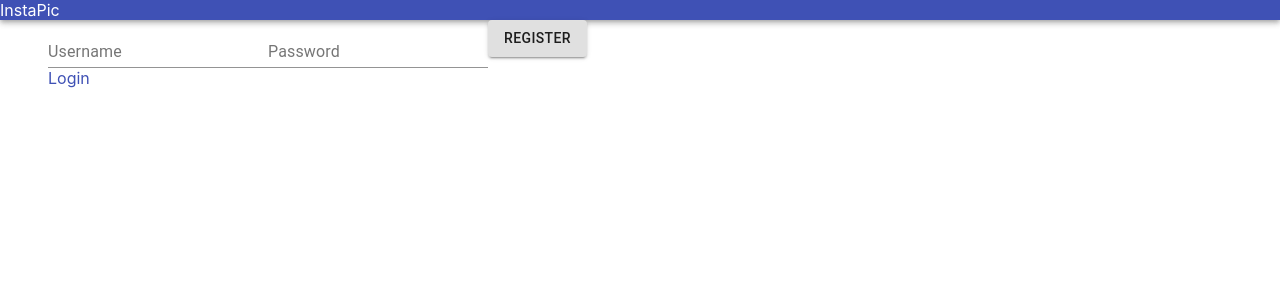
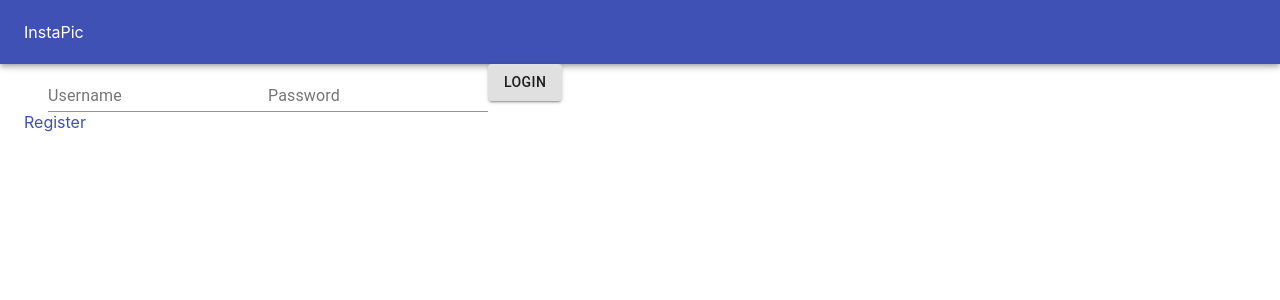
Before and after one commit to stark-falls-12884/stark-falls, a React (Vite) app in the folder frontend/: page /welcome/1 in a window 1280 px wide. Shown: the top 300 px of the page. Built offline with nearby package versions, Linux system fonts and the light colour scheme.

Commit message:
[frontend] Login flow rewrite to Welcome page state based

```diff
--- a/frontend/src/App.tsx
+++ b/frontend/src/App.tsx
@@ -3,21 +3,36 @@ import "./App.css";
 import { Redirect, Route, Switch } from "react-router-dom";
 import { Welcome } from "./page/Welcome";
 import { Post } from "./page/Post";
-import { AppBar } from "@material-ui/core";
+import { AppBar, Button, Toolbar } from "@material-ui/core";
+import { useAppDispatch, useAppSelector } from "./store";
+import { userLogout } from "./mainSlice";
 
 function App() {
+  const user = useAppSelector((state) => state.main.user);
+  const dispatch = useAppDispatch();
   return (
     <div>
-      <AppBar position="static">InstaPic</AppBar>
-      <Switch>
-        <Route path="/post/:author?">
-          <Post />
-        </Route>
-        <Route path="/welcome/:type?">
-          <Welcome />
-        </Route>
-        <Redirect to="/welcome" />
-      </Switch>
+      <AppBar position="static">
+        <Toolbar>
+          <span>InstaPic</span>
+          {user && (
+            <Button onClick={() => dispatch(userLogout())} style={{ marginLeft: "auto", marginRight: 5 }}>
+              Logout
+            </Button>
+          )}
+        </Toolbar>
+      </AppBar>
+
+      {user ? (
+        <Switch>
+          <Route path="/post/:author?">
+            <Post />
+          </Route>
+          <Redirect to="/post" />
+        </Switch>
+      ) : (
+        <Welcome />
+      )}
     </div>
   );
 }
--- a/frontend/src/component/Link.tsx
+++ /dev/null
@@ -1,7 +0,0 @@
-import React from "react";
-import { Link as RouterLink } from "react-router-dom";
-import MuiLink, { LinkProps } from "@material-ui/core/Link";
-
-export function Link(props: LinkProps & { to: string }) {
-  return <MuiLink {...props} component={RouterLink} />;
-}
--- a/frontend/src/mainSlice.ts
+++ b/frontend/src/mainSlice.ts
@@ -19,6 +19,10 @@ export const userRegister = createAsyncThunk("main/register", async (request: Lo
   return result;
 });
 
+export const userLogout = createAsyncThunk("main/userLogout", async () => {
+  return await UserService.logout();
+});
+
 export const mainSlice = createSlice({
   name: "main",
   initialState,
@@ -27,5 +31,8 @@ export const mainSlice = createSlice({
     builder.addCase(userLogin.fulfilled, (state, action) => {
       state.user = action.payload;
     });
+    builder.addCase(userLogout.fulfilled, (state) => {
+      state.user = null;
+    });
   },
 });
--- a/frontend/src/page/Welcome/Login.tsx
+++ b/frontend/src/page/Welcome/Login.tsx
@@ -1,7 +1,6 @@
 import React from "react";
 import { Container, TextField } from "@material-ui/core";
 import { Button } from "../../component/Button";
-import { Link } from "../../component/Link";
 import { useAppDispatch } from "../../store";
 import { useForm } from "react-hook-form";
 import { LoginRequest } from "../../service/UserService";
@@ -11,6 +10,7 @@ export function Login() {
   const dispatch = useAppDispatch();
   const { register, handleSubmit } = useForm<LoginRequest>();
   const onSubmit = handleSubmit((data) => dispatch(userLogin(data)));
+
   return (
     <Container>
       <form onSubmit={onSubmit}>
@@ -20,7 +20,6 @@ export function Login() {
           Login
         </Button>
       </form>
-      <Link to="/welcome/register">Register</Link>
     </Container>
   );
 }
--- a/frontend/src/page/Welcome/Register.tsx
+++ b/frontend/src/page/Welcome/Register.tsx
@@ -1,7 +1,6 @@
 import React from "react";
 import { Container, TextField } from "@material-ui/core";
 import { Button } from "../../component/Button";
-import { Link } from "../../component/Link";
 import { useForm } from "react-hook-form";
 import { LoginRequest } from "../../service/UserService";
 import { useAppDispatch } from "../../store";
@@ -20,7 +19,6 @@ export function Register() {
           Register
         </Button>
       </form>
-      <Link to="/welcome/login">Login</Link>
     </Container>
   );
 }
--- a/frontend/src/page/Welcome/index.tsx
+++ b/frontend/src/page/Welcome/index.tsx
@@ -1,14 +1,19 @@
 import React from "react";
-import { useParams } from "react-router-dom";
 import { Login } from "./Login";
 import { Register } from "./Register";
-import { Container } from "@material-ui/core";
-
-interface WelcomePagePathParams {
-  type?: string;
-}
+import { Container, Link } from "@material-ui/core";
 
 export function Welcome() {
-  const { type = "login" } = useParams<WelcomePagePathParams>();
-  return <Container>{type === "login" ? <Login /> : <Register />}</Container>;
+  const [type, setType] = React.useState("login");
+
+  return (
+    <Container>
+      {type === "login" ? <Login /> : <Register />}
+      <div>
+        <Link onClick={() => setType(type === "login" ? "register" : "login")}>
+          {type === "login" ? "Register" : "Login"}
+        </Link>
+      </div>
+    </Container>
+  );
 }
```
